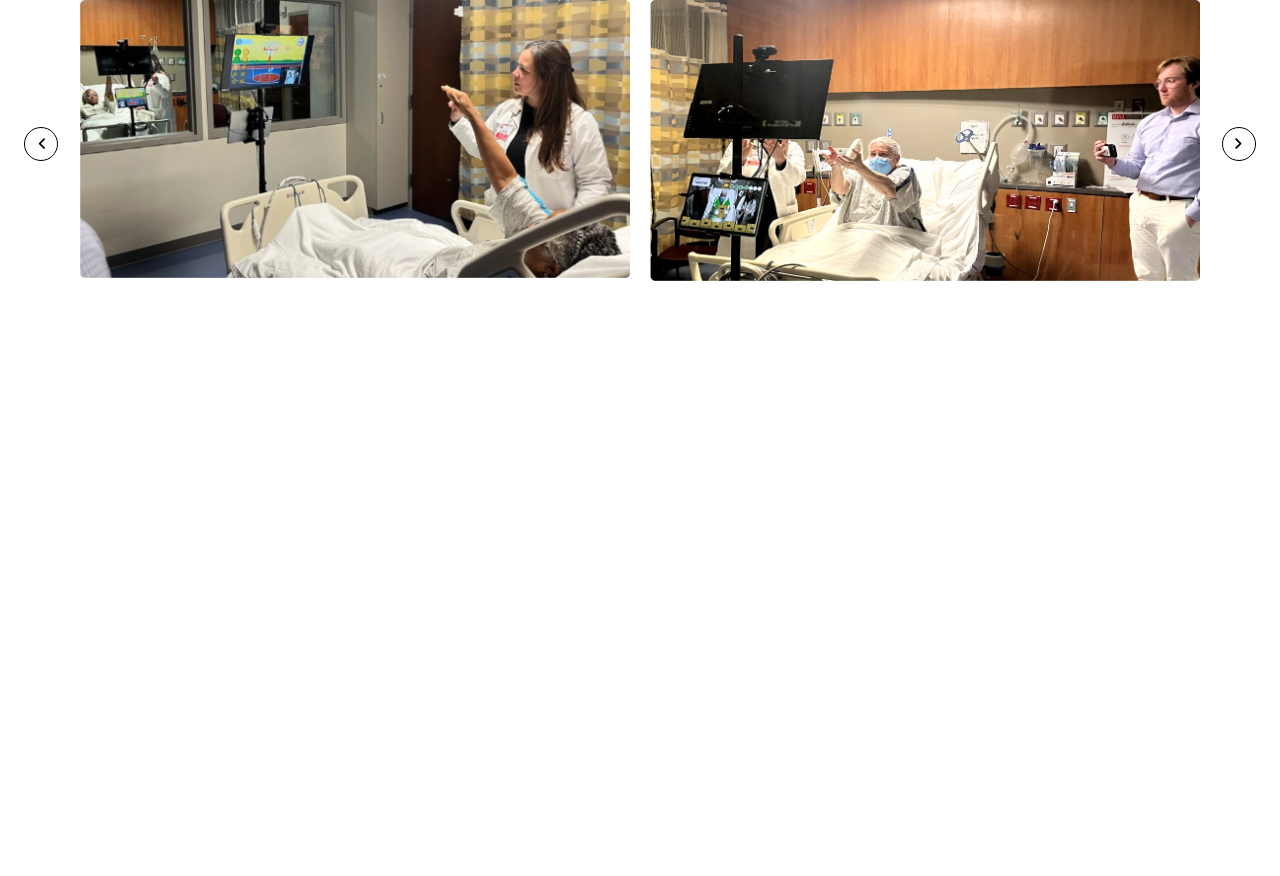
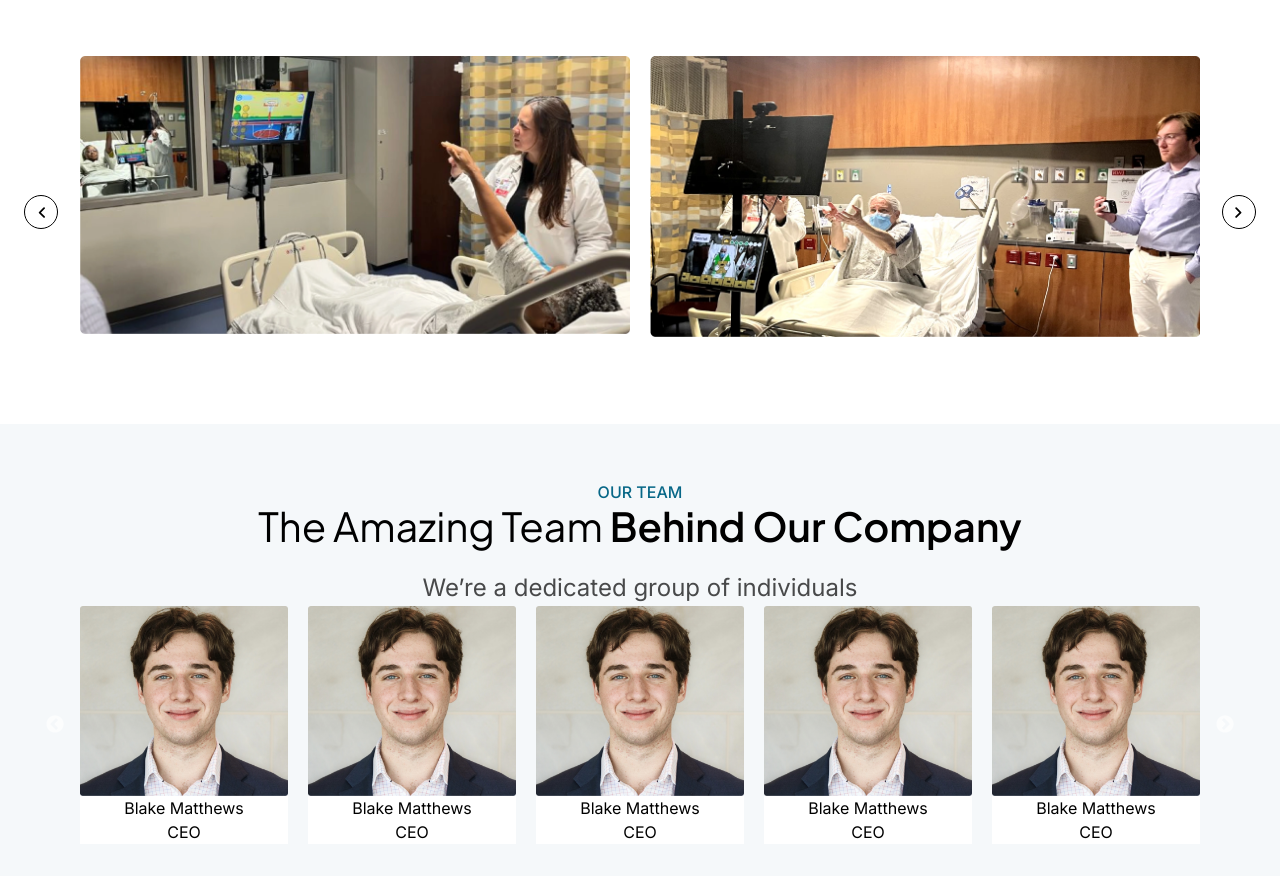
Before and after one commit to Sumit-Chouhan-devloper/yoomi, a React (Create React App) app: page /about in a window 1280 px wide. Shown: the top 876 px of the page. Before the commit the page ends 800 px from the top, so only its background shows below. Built offline with nearby package versions, Linux system fonts and the light colour scheme.

Commit message:
our team section start

```diff
--- /dev/null
+++ b/src/components/about/AboutSlider.tsx
@@ -0,0 +1,96 @@
+import React from "react";
+import Slider from "react-slick";
+import { Images } from "../../images.js";
+const AboutSlider = () => {
+  const settings = {
+    dots: false,
+    infinite: true,
+    arrows: false,
+    speed: 500,
+    slidesToShow: 2,
+    slidesToScroll: 1,
+    responsive: [
+      {
+        breakpoint: 1024,
+        settings: {
+          slidesToShow: 2,
+          slidesToScroll: 1,
+        },
+      },
+      {
+        breakpoint: 640,
+        settings: {
+          slidesToShow: 1,
+          slidesToScroll: 1,
+        },
+      },
+    ],
+  };
+  const first = React.useRef();
+  return (
+    <div className="container xl:max-w-[1140px] 3xl:max-w-[1320px] mx-auto px-5 xl:px-0 py-14">
+      <div className="about_top_slids relative">
+        <Slider {...settings} ref={first}>
+          <div>
+            <img src={Images.aboutTopSlider1} alt="doctor with patient" />
+          </div>
+          <div>
+            <img src={Images.aboutTopSlider2} alt="doctor with patient" />
+          </div>
+          <div>
+            <img src={Images.aboutTopSlider1} alt="doctor with patient" />
+          </div>
+          <div>
+            <img src={Images.aboutTopSlider2} alt="doctor with patient" />
+          </div>
+        </Slider>
+        <div className="flex justify-center gap-2 sm:gap-4 md:gap-5 pt-[25px]">
+          <div
+            className="sm:h-[34px]  lg:absolute lg:top-1/2 slider_arrow  lg:bottom-[-30%]  lg:translate-y-[-50%] lg:left-[-4%] sm:w-[34px] flex justify-center items-center h-[25px] w-[25px] transition duration-300 rounded-full border border-solid border-black hover:bg-deep-blue hover:border-hidden cursor-pointer"
+            onClick={() => first.current.slickNext()}
+          >
+            <span></span>
+            <svg
+              width="7"
+              height="11"
+              viewBox="0 0 7 11"
+              fill="none"
+              xmlns="http://www.w3.org/2000/svg"
+            >
+              <path
+                d="M6.05726 1.18284L1.67187 5.56823L6.05726 9.95361"
+                stroke="black"
+                strokeWidth="1.75416"
+                strokeLinecap="round"
+                strokeLinejoin="round"
+              />
+            </svg>
+          </div>
+
+        <div
+          className="sm:h-[34px] sm:w-[34px] lg:absolute slider_arrow lg:top-1/2 lg:bottom-[-30%] lg:translate-y-[-50%] lg:end-[-4%]  h-[25px] w-[25px] flex justify-center items-center  transition duration-300 rounded-full border border-solid border-black hover:bg-deep-blue hover:border-hidden cursor-pointer"
+          onClick={() => first.current.slickPrev()}
+        >
+          <svg
+            width="7"
+            height="11"
+            viewBox="0 0 7 11"
+            fill="none"
+            xmlns="http://www.w3.org/2000/svg"
+          >
+            <path
+              d="M1.15953 1.18284L5.54492 5.56823L1.15953 9.95361"
+              stroke="black"
+              strokeWidth="1.75416"
+              strokeLinecap="round"
+              strokeLinejoin="round"
+            />
+          </svg>
+        </div>
+        </div>
+      </div>
+    </div>
+  );
+};
+
+export default AboutSlider;
--- /dev/null
+++ b/src/components/about/OutTeam.tsx
@@ -0,0 +1,68 @@
+import React from "react";
+import { ourTeamData } from "../common/Helper.tsx";
+import { Images } from "../../images.js";
+import Slider from "react-slick";
+const OurTeam = () => {
+    const settings = {
+        dots: false,
+        infinite: true,
+        arrows: true,
+        speed: 500,
+        slidesToShow: 5,
+        slidesToScroll: 1,
+        responsive: [
+          {
+            breakpoint: 1024,
+            settings: {
+              slidesToShow: 2,
+              slidesToScroll: 1,
+            },
+          },
+          {
+            breakpoint: 640,
+            settings: {
+              slidesToShow: 1,
+              slidesToScroll: 1,
+            },
+          },
+        ],
+      };
+      const first = React.useRef();
+  return (
+    <>
+      <div className="bg-[#F5F8FA]">
+        <div className="container xl:max-w-[1140px] 3xl:max-w-[1320px] mx-auto px-5 xl:px-0 py-14">
+          <p className="text-deep-blue ff_inter text-sm font-medium leading-normal text-center uppercase">
+            OUR team
+          </p>
+          <h2 className="text-black ff_Jakarta text-[30px] md:text-[36px] lg:text-6xl font-normal text-center leading-[110%] mb-[22px]">
+            The Amazing Team
+            <span className="font-semibold"> Behind Our Company</span>
+          </h2>
+          <p className="text-black text-center ff_inter text-[24px] font-normal opacity-70">
+            We’re a dedicated group of individuals
+          </p>
+          <Slider {...settings} ref={first}>
+            {ourTeamData.map((OurData, i) => {
+              return (
+                <div key={i}>
+                  <div className="px-[10px]">
+                      <div>
+                        <img src={Images.ourTeamCard1} alt="team-member" />
+                        <div className="bg-white">
+                            <h4 className="text-center">{OurData.Heading}</h4>
+                            <p className="text-center">{OurData.para}</p>
+                        </div>
+                      </div>
+                  </div>
+                </div>
+              );
+            })}
+        </Slider>
+        </div>
+      </div>
+    </>
+  );
+};
+
+export default OurTeam;
--- a/src/components/common/Helper.tsx
+++ b/src/components/common/Helper.tsx
@@ -32,7 +32,69 @@ export const aboutUsSlider = [
     clientLocation: "( INDIA )",
     clientPost: "CEO ( TATA )",
     clientReview:
-      "  Lorem ipsum dolor sit amet, consectetur adipisicing elit. Eum, dignissimos. Iste, dolorum ipsam iusto itaque laborum delectus. Corrupti changes to the font",
+      "Lorem ipsum dolor sit amet, consectetur adipisicing elit. Eum, dignissimos. Iste, dolorum ipsam iusto itaque laborum delectus. Corrupti changes to the font",
     clientStarReview: Images.starGrup,
   },
 ];
+export const ourTeamData = [
+  {
+    TeamImages: Images.ourTeamCard1,
+    Heading: "Blake Matthews",
+    para: "CEO ",
+  },
+  {
+    TeamImages: Images.ourTeamCard1,
+    Heading: "Blake Matthews",
+    para: "CEO ",
+  },
+  {
+    TeamImages: Images.ourTeamCard1,
+    Heading: "Blake Matthews",
+    para: "CEO ",
+  },
+  {
+    TeamImages: Images.ourTeamCard1,
+    Heading: "Blake Matthews",
+    para: "CEO ",
+  },
+  {
+    TeamImages: Images.ourTeamCard1,
+    Heading: "Blake Matthews",
+    para: "CEO ",
+  },
+  {
+    TeamImages: Images.ourTeamCard1,
+    Heading: "Blake Matthews",
+    para: "CEO ",
+  },
+  {
+    TeamImages: Images.ourTeamCard1,
+    Heading: "Blake Matthews",
+    para: "CEO ",
+  },
+  {
+    TeamImages: Images.ourTeamCard1,
+    Heading: "Blake Matthews",
+    para: "CEO ",
+  },
+  {
+    TeamImages: Images.ourTeamCard1,
+    Heading: "Blake Matthews",
+    para: "CEO ",
+  },
+  {
+    TeamImages: Images.ourTeamCard1,
+    Heading: "Blake Matthews",
+    para: "CEO ",
+  },
+  {
+    TeamImages: Images.ourTeamCard1,
+    Heading: "Blake Matthews",
+    para: "CEO ",
+  },
+  {
+    TeamImages: Images.ourTeamCard1,
+    Heading: "Blake Matthews",
+    para: "CEO ",
+  },
+];
--- a/src/components/homepage/AboutSlider.tsx
+++ /dev/null
@@ -1,76 +0,0 @@
-import React from "react";
-import Slider from "react-slick";
-import { Images } from "../../images.js";
-const AboutSlider = () => {
-  const settings = {
-    dots: false,
-    infinite: true,
-    arrows: false,
-    speed: 500,
-    slidesToShow: 2,
-    slidesToScroll: 1,
-  };
-  const first = React.useRef();
-  return (
-    <div className="container xl:max-w-[1140px] 3xl:max-w-[1320px] mx-auto px-5 xl:px-0">
-      <div className="about_top_slids relative">
-        <Slider {...settings} ref={first}>
-          <div className="">
-            <img src={Images.aboutTopSlider1} alt="doctor with patient" />
-          </div>
-          <div className="">
-            <img src={Images.aboutTopSlider2} alt="doctor with patient" />
-          </div>
-          <div className="">
-            <img src={Images.aboutTopSlider1} alt="doctor with patient" />
-          </div>
-          <div className="">
-            <img src={Images.aboutTopSlider2} alt="doctor with patient" />
-          </div>
-        </Slider>
-      <div
-        className="sm:h-[34px] absolute top-1/2 slider_arrow translate-y-[-50%] left-[-4%] sm:w-[34px] flex justify-center items-center h-[30px] w-[30px] transition duration-300 rounded-full border border-solid border-black hover:bg-deep-blue hover:border-hidden cursor-pointer"
-        onClick={() => first.current.slickNext()}
-      >
-        <svg
-          width="7"
-          height="11"
-          viewBox="0 0 7 11"
-          fill="none"
-          xmlns="http://www.w3.org/2000/svg"
-        >
-          <path
-            d="M6.05726 1.18284L1.67187 5.56823L6.05726 9.95361"
-            stroke="black"
-            strokeWidth="1.75416"
-            strokeLinecap="round"
-            strokeLinejoin="round"
-          />
-        </svg>
-      </div>
-      <div
-        className="sm:h-[34px] sm:w-[34px] absolute slider_arrow top-1/2 translate-y-[-50%] end-[-4%]  h-[30px] w-[30px] flex justify-center items-center  transition duration-300 rounded-full border border-solid border-black hover:bg-deep-blue hover:border-hidden cursor-pointer"
-        onClick={() => first.current.slickPrev()}
-      >
-        <svg
-          width="7"
-          height="11"
-          viewBox="0 0 7 11"
-          fill="none"
-          xmlns="http://www.w3.org/2000/svg"
-        >
-          <path
-            d="M1.15953 1.18284L5.54492 5.56823L1.15953 9.95361"
-            stroke="black"
-            strokeWidth="1.75416"
-            strokeLinecap="round"
-            strokeLinejoin="round"
-          />
-        </svg>
-      </div>
-      </div>
-    </div>
-  );
-};
-
-export default AboutSlider;
--- a/src/components/homepage/AboutUs.tsx
+++ b/src/components/homepage/AboutUs.tsx
@@ -77,7 +77,7 @@ const AboutUs = () => {
               </div>
             ))}
           </Slider>
-          <div className=" flex justify-center items-center gap-3">
+          <div className="flex justify-center items-center gap-3">
             <span>
               <svg
                 onClick={() => thirdSlider?.current?.slickPrev()}
--- a/src/images.js
+++ b/src/images.js
@@ -54,4 +54,6 @@ export const Images = {
   // about pages images
   aboutTopSlider1:"/assets/landing-assets/webp/about-top-slider1.webp",
   aboutTopSlider2:"/assets/landing-assets/webp/about-top-slider2.webp",
+  // out team
+  ourTeamCard1:"/assets/landing-assets/png/our_team_card1.png",
 };
--- a/src/view/About.tsx
+++ b/src/view/About.tsx
@@ -1,12 +1,14 @@
-import React from 'react'
-import AboutSlider from "../components/homepage/AboutSlider.tsx";
+import React from "react";
+import AboutSlider from "../components/about/AboutSlider.tsx";
+import OurTeam from "../components/about/OutTeam.tsx";
 
 const About = () => {
   return (
-      <>
-          <AboutSlider/>
+    <>
+      <AboutSlider />
+     <OurTeam/>
     </>
-  )
-}
+  );
+};
 
-export default About
+export default About;
```
Also changed, not shown: .eslintrc.js (deleted), public/assets/landing-assets/png/our_team_card1.png (added).
